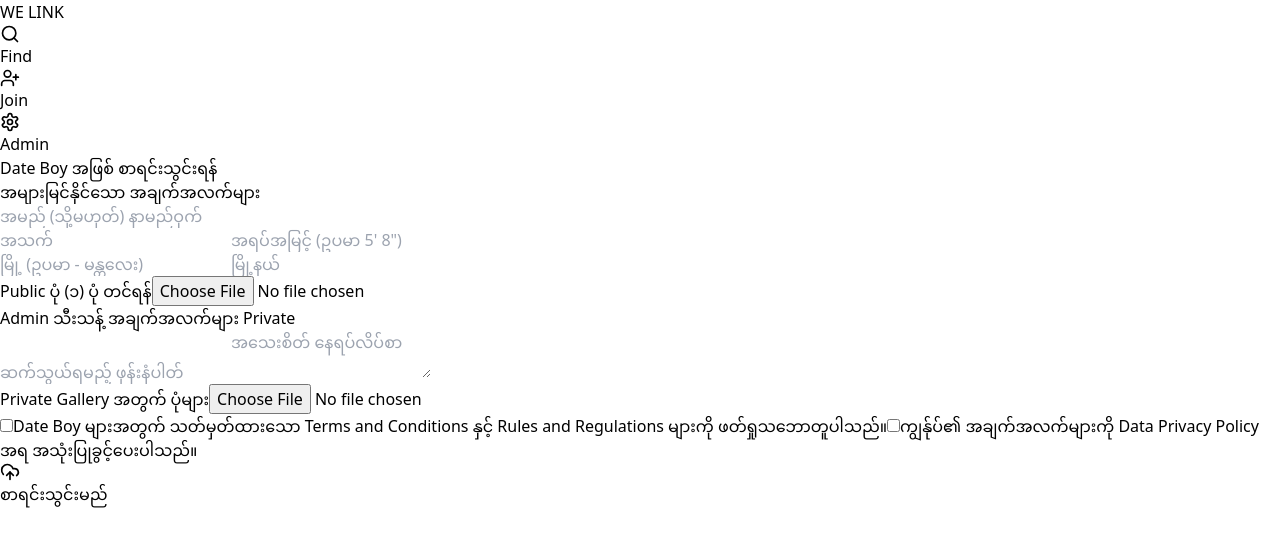
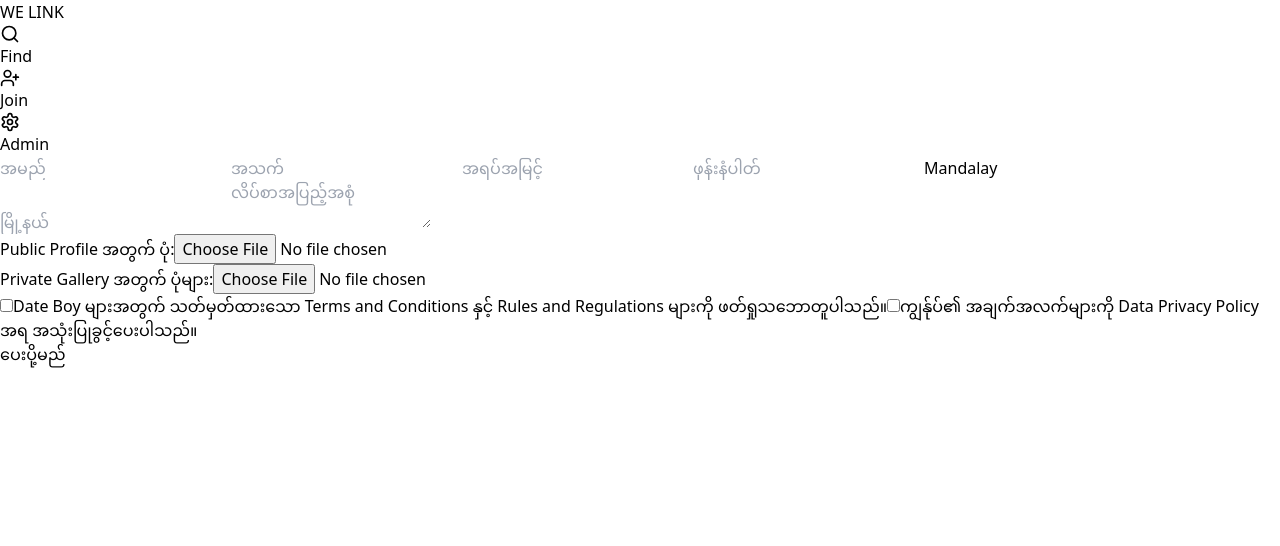
Before and after one commit to xtettnaingkyaw-oss/welink-dateboyagent-project, a React (Vite) app in the folder frontend-web/: page /register in a window 1280 px wide. Shown: the top 546 px of the page. Built offline with nearby package versions, Linux system fonts and the light colour scheme.

Commit message:
Update Register.jsx

```diff
--- a/frontend-web/src/pages/Register.jsx
+++ b/frontend-web/src/pages/Register.jsx
@@ -1,38 +1,59 @@
 import React, { useState } from 'react';
 import { db } from '../config/firebase';
 import { collection, addDoc, serverTimestamp } from 'firebase/firestore';
-import { UploadCloud, CheckCircle } from 'lucide-react';
+import imageCompression from 'browser-image-compression';
+import { CheckCircle } from 'lucide-react';
 
 export default function Register() {
   const [formData, setFormData] = useState({
-    name: '', age: '', height: '', city: '', township: '',
-    phone: '', address: '', publicPhoto: '', privatePhotos: ''
+    name: '',
+    age: '',
+    phone: '',
+    city: 'Mandalay',
+    township: '',
+    height: '',
+    address: ''
   });
+
+  const [publicPhoto, setPublicPhoto] = useState('');
+  const [privatePhotos, setPrivatePhotos] = useState('');
+  const [isSubmitting, setIsSubmitting] = useState(false);
+  const [isSuccess, setIsSuccess] = useState(false);
   const [agreeTerms, setAgreeTerms] = useState(false);
   const [agreePrivacy, setAgreePrivacy] = useState(false);
-  const [isSubmitting, setIsSubmitting] = useState(false);
-  const [isSuccess, setIsSuccess] = useState(false);
 
-  // ပုံများကို Upload တင်မည့်အစား လောလောဆယ် URL အနေဖြင့် သို့မဟုတ် Data ယူရန်
-  const handleInputChange = (e) => {
+  const handleChange = (e) => {
     setFormData({ ...formData, [e.target.name]: e.target.value });
   };
 
-  const handlePhotoUpload = (e, fieldName) => {
+  // ပုံအရွယ်အစားကို 300KB အောက်ရောက်အောင် အလိုအလျောက် ချုံ့ပေးမည့် လုပ်ဆောင်ချက်
+  const handleImageUpload = async (e, setPhotoState) => {
     const file = e.target.files[0];
-    if (file) {
+    if (!file) return;
+
+    const options = {
+      maxSizeMB: 0.3, // အများဆုံး 300 KB သာ လက်ခံမည်
+      maxWidthOrHeight: 1024,
+      useWebWorker: true,
+    };
+
+    try {
+      const compressedFile = await imageCompression(file, options);
       const reader = new FileReader();
+      reader.readAsDataURL(compressedFile);
       reader.onloadend = () => {
-        setFormData({ ...formData, [fieldName]: reader.result });
+        setPhotoState(reader.result);
       };
-      reader.readAsDataURL(file);
+    } catch (error) {
+      console.error('Compression error:', error);
+      alert('ပုံအရွယ်အစား ပြောင်းလဲရာတွင် အမှားအယွင်းဖြစ်ပေါ်နေပါသည်။');
     }
   };
 
   const handleSubmit = async (e) => {
     e.preventDefault();
     if (!agreeTerms || !agreePrivacy) {
-      alert("စည်းမျဉ်းများနှင့် Privacy Policy ကို သဘောတူရန် လိုအပ်ပါသည်။");
+      alert('Terms and Conditions များကို သဘောတူညီရန် လိုအပ်ပါသည်။');
       return;
     }
 
@@ -40,13 +61,15 @@
     try {
       await addDoc(collection(db, 'dateboys'), {
         ...formData,
+        publicPhoto,
+        privatePhotos,
         status: 'pending',
         createdAt: serverTimestamp()
       });
       setIsSuccess(true);
     } catch (error) {
-      console.error("Error saving document: ", error);
-      alert("အမှားအယွင်းဖြစ်ပေါ်နေပါသည်။ ပြန်လည်ကြိုးစားကြည့်ပါ။");
+      console.error('Error:', error);
+      alert('အမှားအယွင်းဖြစ်ပေါ်နေပါသည်။ ပြန်လည်ကြိုးစားကြည့်ပါ။');
     } finally {
       setIsSubmitting(false);
     }
@@ -54,65 +77,49 @@
 
   if (isSuccess) {
     return (
-      <div className="p-6 text-center mt-20 animate-fade-in">
-        <CheckCircle size={60} className="text-green-500 mx-auto mb-4" />
-        <h2 className="text-2xl font-bold text-gray-800 mb-2">စာရင်းသွင်းခြင်း အောင်မြင်ပါသည်</h2>
+      <div className="flex flex-col items-center justify-center pt-20 text-center px-4">
+        <CheckCircle className="text-green-500 w-24 h-24 mb-4" />
+        <h2 className="text-2xl font-bold mb-2">စာရင်းသွင်းခြင်း အောင်မြင်ပါသည်</h2>
         <p className="text-gray-600">Admin မှ စစ်ဆေးပြီးပါက သင့်ထံ အကြောင်းပြန်ပေးပါမည်။ ကျေးဇူးတင်ပါတယ်။</p>
       </div>
     );
   }
 
   return (
-    <div className="p-4 animate-fade-in">
-      <h2 className="text-2xl font-bold mb-6 text-gray-800 border-b pb-2">Date Boy အဖြစ် စာရင်းသွင်းရန်</h2>
-      <form onSubmit={handleSubmit} className="space-y-4">
+    <form onSubmit={handleSubmit} className="space-y-4 max-w-md mx-auto p-4">
+      <input type="text" name="name" required placeholder="အမည်" className="w-full p-2 border rounded" onChange={handleChange} />
+      <input type="number" name="age" required placeholder="အသက်" className="w-full p-2 border rounded" onChange={handleChange} />
+      <input type="text" name="height" required placeholder="အရပ်အမြင့်" className="w-full p-2 border rounded" onChange={handleChange} />
+      <input type="tel" name="phone" required placeholder="ဖုန်းနံပါတ်" className="w-full p-2 border rounded" onChange={handleChange} />
 
-        {/* Public Information */}
-        <div className="bg-white p-4 rounded-xl shadow-sm border border-gray-100 space-y-4">
-          <h3 className="font-semibold text-blue-600">အများမြင်နိုင်သော အချက်အလက်များ</h3>
-          <input type="text" name="name" placeholder="အမည် (သို့မဟုတ်) နာမည်ဝှက်" required onChange={handleInputChange} className="w-full p-3 border rounded-lg outline-none focus:ring-2 focus:ring-blue-400" />
-          <div className="grid grid-cols-2 gap-4">
-            <input type="number" name="age" placeholder="အသက်" required onChange={handleInputChange} className="w-full p-3 border rounded-lg outline-none focus:ring-2 focus:ring-blue-400" />
-            <input type="text" name="height" placeholder="အရပ်အမြင့် (ဥပမာ 5' 8&quot;)" required onChange={handleInputChange} className="w-full p-3 border rounded-lg outline-none focus:ring-2 focus:ring-blue-400" />
-          </div>
-          <div className="grid grid-cols-2 gap-4">
-            <input type="text" name="city" placeholder="မြို့ (ဥပမာ - မန္တလေး)" required onChange={handleInputChange} className="w-full p-3 border rounded-lg outline-none focus:ring-2 focus:ring-blue-400" />
-            <input type="text" name="township" placeholder="မြို့နယ်" required onChange={handleInputChange} className="w-full p-3 border rounded-lg outline-none focus:ring-2 focus:ring-blue-400" />
+      <input type="text" name="city" value={formData.city} readOnly className="w-full p-2 border rounded bg-gray-100 text-gray-600" />
+      <input type="text" name="township" required placeholder="မြို့နယ်" className="w-full p-2 border rounded" onChange={handleChange} />
+      <textarea name="address" required placeholder="လိပ်စာအပြည့်အစုံ" className="w-full p-2 border rounded" onChange={handleChange}></textarea>
+
+      <div className="border p-4 rounded bg-white">
+        <label className="block mb-2 text-sm font-medium">Public Profile အတွက် ပုံ:</label>
+        <input type="file" accept="image/*" required onChange={(e) => handleImageUpload(e, setPublicPhoto)} className="w-full text-sm" />
       </div>
 
-          <div className="mt-2">
-            <label className="block text-sm text-gray-600 mb-1">Public ပုံ (၁) ပုံ တင်ရန်</label>
-            <input type="file" accept="image/*" onChange={(e) => handlePhotoUpload(e, 'publicPhoto')} className="w-full text-sm text-gray-500 file:mr-4 file:py-2 file:px-4 file:rounded-full file:border-0 file:text-sm file:font-semibold file:bg-blue-50 file:text-blue-700 hover:file:bg-blue-100" />
-          </div>
+      <div className="border p-4 rounded bg-white">
+        <label className="block mb-2 text-sm font-medium">Private Gallery အတွက် ပုံများ:</label>
+        <input type="file" accept="image/*" onChange={(e) => handleImageUpload(e, setPrivatePhotos)} className="w-full text-sm" />
       </div>
 
-        {/* Private Information (Admin Only) */}
-        <div className="bg-white p-4 rounded-xl shadow-sm border border-gray-100 space-y-4">
-          <h3 className="font-semibold text-red-500 flex items-center gap-2">Admin သီးသန့် အချက်အလက်များ <span className="text-[10px] bg-red-100 text-red-600 px-2 py-1 rounded-full">Private</span></h3>
-          <input type="tel" name="phone" placeholder="ဆက်သွယ်ရမည့် ဖုန်းနံပါတ်" required onChange={handleInputChange} className="w-full p-3 border rounded-lg outline-none focus:ring-2 focus:ring-red-300" />
-          <textarea name="address" placeholder="အသေးစိတ် နေရပ်လိပ်စာ" required onChange={handleInputChange} className="w-full p-3 border rounded-lg outline-none focus:ring-2 focus:ring-red-300 h-24" />
-          <div className="mt-2">
-            <label className="block text-sm text-gray-600 mb-1">Private Gallery အတွက် ပုံများ</label>
-            <input type="file" accept="image/*" onChange={(e) => handlePhotoUpload(e, 'privatePhotos')} className="w-full text-sm text-gray-500 file:mr-4 file:py-2 file:px-4 file:rounded-full file:border-0 file:text-sm file:font-semibold file:bg-red-50 file:text-red-700 hover:file:bg-red-100" />
-          </div>
-        </div>
-
-        {/* Agreements */}
-        <div className="bg-gray-50 p-4 rounded-xl space-y-3">
-          <label className="flex items-start gap-3">
-            <input type="checkbox" checked={agreeTerms} onChange={(e) => setAgreeTerms(e.target.checked)} className="mt-1 w-5 h-5 text-blue-600" />
-            <span className="text-sm text-gray-700">Date Boy များအတွက် သတ်မှတ်ထားသော <span className="text-blue-600 underline">Terms and Conditions</span> နှင့် <span className="text-blue-600 underline">Rules and Regulations</span> များကို ဖတ်ရှုသဘောတူပါသည်။</span>
+      <div className="space-y-2 bg-gray-50 p-4 rounded text-sm">
+        <label className="flex items-start gap-2">
+          <input type="checkbox" required checked={agreeTerms} onChange={(e) => setAgreeTerms(e.target.checked)} className="mt-1" />
+          <span>Date Boy များအတွက် သတ်မှတ်ထားသော Terms and Conditions နှင့် Rules and Regulations များကို ဖတ်ရှုသဘောတူပါသည်။</span>
         </label>
-          <label className="flex items-start gap-3">
-            <input type="checkbox" checked={agreePrivacy} onChange={(e) => setAgreePrivacy(e.target.checked)} className="mt-1 w-5 h-5 text-blue-600" />
-            <span className="text-sm text-gray-700">ကျွန်ုပ်၏ အချက်အလက်များကို <span className="text-blue-600 underline">Data Privacy Policy</span> အရ အသုံးပြုခွင့်ပေးပါသည်။</span>
+        <label className="flex items-start gap-2">
+          <input type="checkbox" required checked={agreePrivacy} onChange={(e) => setAgreePrivacy(e.target.checked)} className="mt-1" />
+          <span>ကျွန်ုပ်၏ အချက်အလက်များကို Data Privacy Policy အရ အသုံးပြုခွင့်ပေးပါသည်။</span>
         </label>
       </div>
 
-        <button type="submit" disabled={isSubmitting} className="w-full bg-blue-600 hover:bg-blue-700 text-white font-bold py-3 rounded-xl shadow-md transition flex justify-center items-center gap-2">
-          {isSubmitting ? 'ပေးပို့နေပါသည်...' : <><UploadCloud size={20}/> စာရင်းသွင်းမည်</>}
+      <button type="submit" disabled={isSubmitting} className="w-full bg-blue-600 text-white font-bold py-3 rounded-lg hover:bg-blue-700 disabled:opacity-50">
+        {isSubmitting ? 'ပေးပို့နေပါသည်...' : 'ပေးပို့မည်'}
       </button>
     </form>
-    </div>
   );
 }
```
Lines whose indentation alone changed are shown as unchanged.
